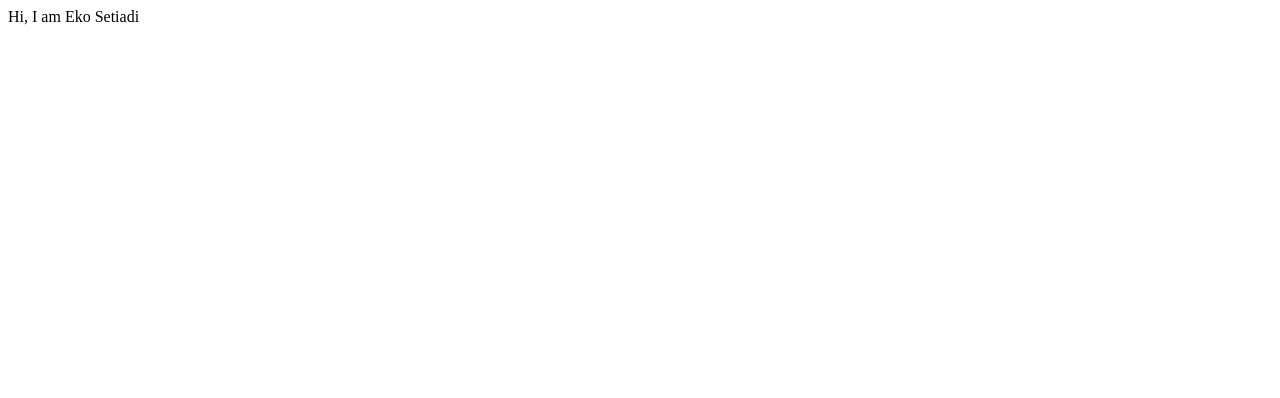
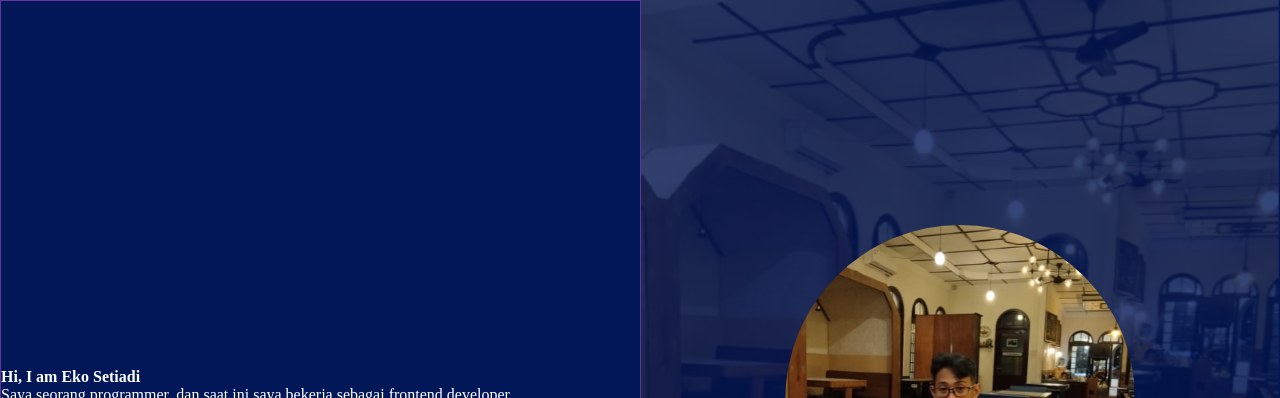
Before and after one commit to exaudie/mypage, a plain HTML site: page index.html in a window 1280 px wide. Shown: the top 398 px of the page. Drawn offline with Linux system fonts and the light colour scheme.

Commit message:
refactor(summary): Update summary

```diff
--- a/index.html
+++ b/index.html
@@ -1 +1,43 @@
-Hi, I am Eko Setiadi
+<!doctype html>
+<html lang="en">
+  <head>
+    <meta charset="UTF-8" />
+    <meta name="viewport" content="width=device-width, initial-scale=1.0" />
+    <title>Eko Setiadi</title>
+    <link rel="stylesheet" href="style.css" />
+  </head>
+  <body>
+    <main>
+      <section class="home">
+        <article class="summary">
+          <h4>Hi, I am Eko Setiadi</h4>
+          <p>
+            Saya seorang programmer, dan saat ini saya bekerja sebagai frontend
+            developer
+          </p>
+          <div>
+            <a href="https://www.facebook.com/setiadi.exo">
+              <img src="assets/facebook_icon.svg" alt="facebook" />
+            </a>
+
+            <a href="https://id.linkedin.com/in/eko-setiadi">
+              <img src="assets/linkedin_icon.svg" alt="linkedin" />
+            </a>
+
+            <a href="https://github.com/exaudie">
+              <img src="assets/github_icon.svg" alt="github" />
+            </a>
+          </div>
+        </article>
+
+        <article class="person">
+          <img src="assets/profil_person.png" alt="profil" />
+        </article>
+      </section>
+
+      <section class="skill">
+        <article></article>
+      </section>
+    </main>
+  </body>
+</html>
--- /dev/null
+++ b/style.css
@@ -0,0 +1,84 @@
+* {
+  padding: 0;
+  margin: 0;
+  box-sizing: border-box;
+}
+
+body {
+  width: 100vw;
+  height: 100vh;
+  overflow-x: hidden;
+}
+
+main {
+  width: 100%;
+  display: flex;
+  flex-direction: column;
+  background-color: #021758;
+}
+
+.home {
+  width: 100%;
+  height: 100vh;
+  display: flex;
+
+  .summary,
+  .person {
+    width: 100%;
+  }
+
+  .summary {
+    height: 100%;
+    display: flex;
+    flex-direction: column;
+    justify-content: center;
+    color: #fff;
+    border: 1px solid rebeccapurple;
+  }
+
+  .person {
+    display: grid;
+    place-content: center;
+    position: relative;
+    isolation: isolate;
+
+    &::before {
+      content: "";
+      background: url("assets/profil_person.png") no-repeat;
+      background-size: cover;
+      background-position: center;
+      position: absolute;
+      top: 0;
+      right: 0;
+      bottom: 0;
+      left: 0;
+      opacity: 0.2; /* The opacity only affects the pseudo-element layer */
+      z-index: -1; /* Pushes the pseudo-element behind the content */
+    }
+
+    img {
+      position: absolute;
+      display: block;
+      width: 350px;
+      height: 350px;
+      clip-path: circle(50%);
+      top: 50%;
+      left: 50%;
+      transform: translate(-50%, -50%);
+      object-fit: cover;
+      object-position: center;
+    }
+  }
+}
+
+.skill {
+  width: 100%;
+  height: 100vh;
+  background-color: yellow;
+
+  article {
+    width: 100%;
+    height: 100vh;
+    border: 1px solid red;
+  }
+}
```
Also changed, not shown: assets/facebook_icon.svg (added), assets/github_icon.svg (added), assets/linkedin_icon.svg (added), assets/profil_person.png (added).
